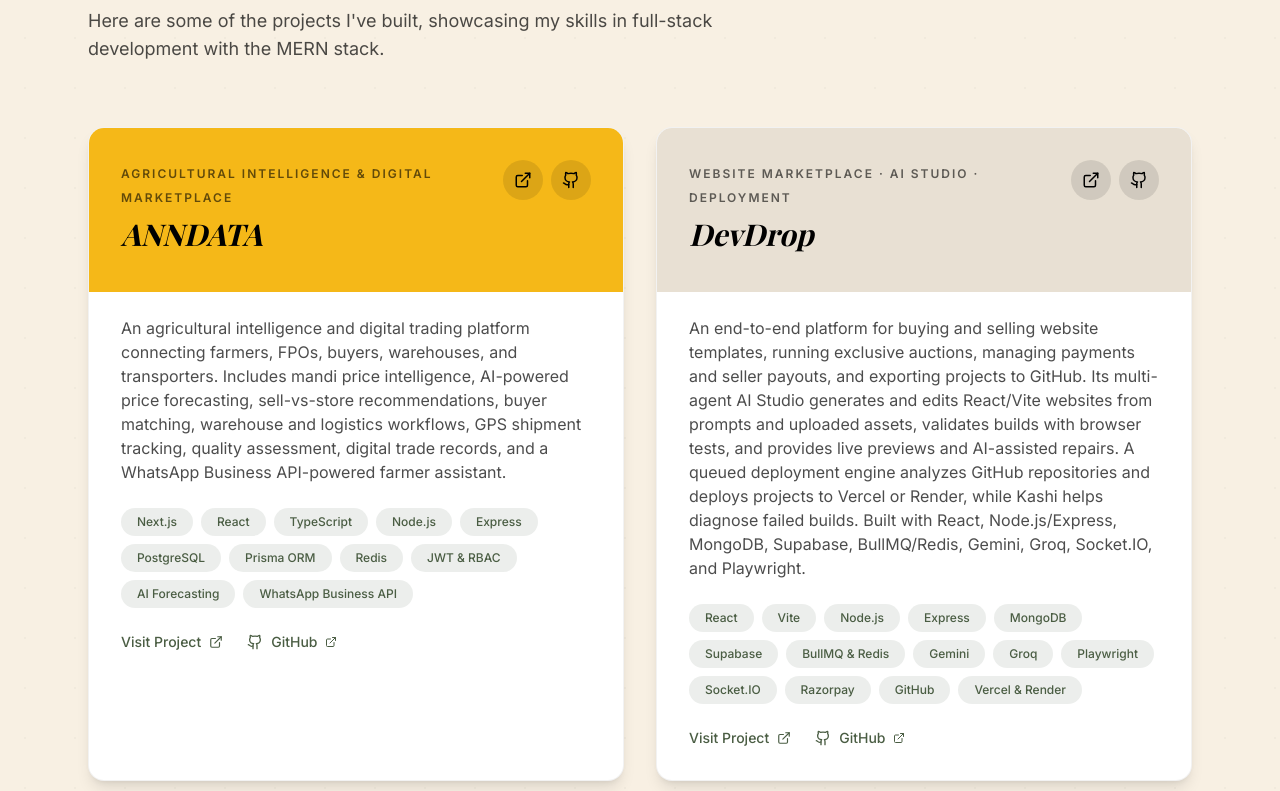
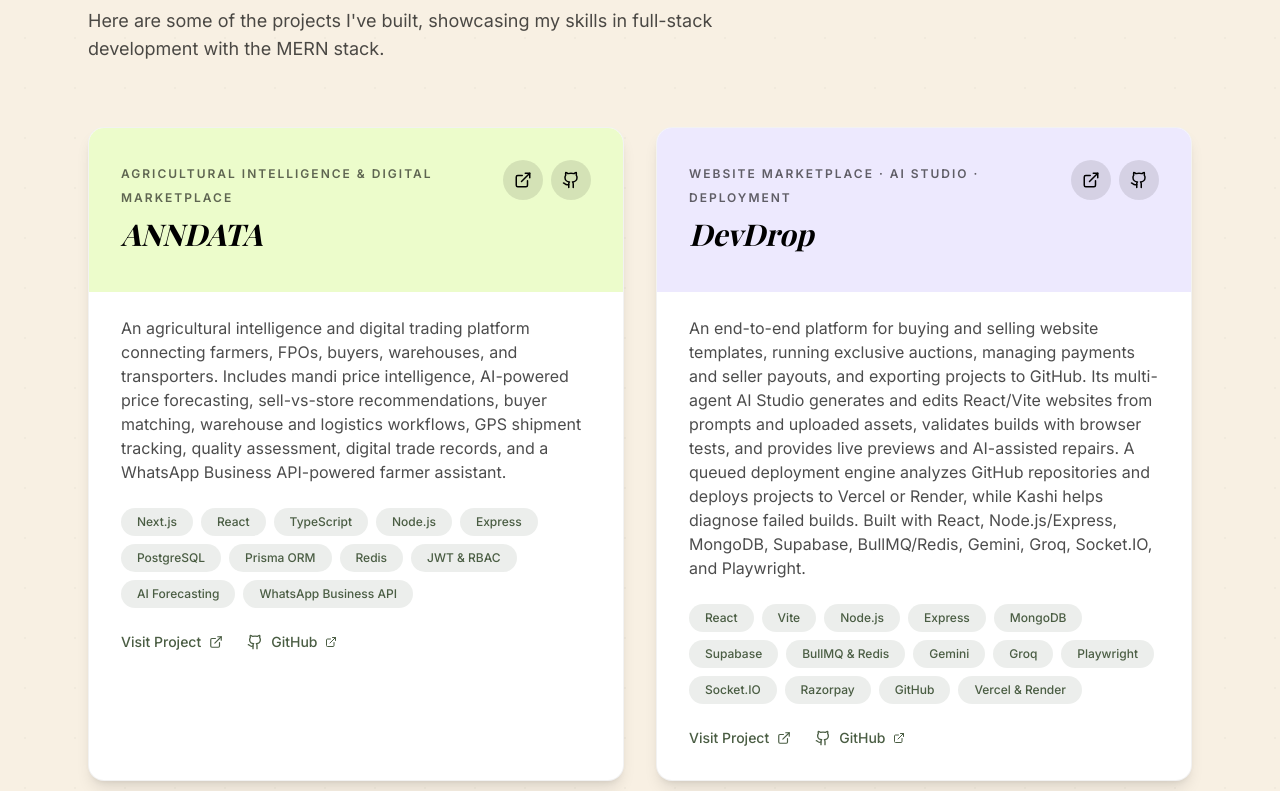
Before and after one commit to RitikPuranik/Portfolio, a React (Vite) app: page / in a window 1280 px wide. Shown: the part 3749-4540 px from the top of the page. Built offline with nearby package versions, Linux system fonts and the light colour scheme; a web font is replaced by a local one.

Commit message:
Give each project banner a distinct color

```diff
--- a/src/sections/ProjectsSection.tsx
+++ b/src/sections/ProjectsSection.tsx
@@ -16,7 +16,7 @@
     description:
       'An agricultural intelligence and digital trading platform connecting farmers, FPOs, buyers, warehouses, and transporters. Includes mandi price intelligence, AI-powered price forecasting, sell-vs-store recommendations, buyer matching, warehouse and logistics workflows, GPS shipment tracking, quality assessment, digital trade records, and a WhatsApp Business API-powered farmer assistant.',
     tags: ['Next.js', 'React', 'TypeScript', 'Node.js', 'Express', 'PostgreSQL', 'Prisma ORM', 'Redis', 'JWT & RBAC', 'AI Forecasting', 'WhatsApp Business API'],
-    color: 'bg-yellow',
+    color: 'bg-lime-100',
   },
   {
     title: 'DevDrop',
@@ -26,7 +26,7 @@
     description:
       'An end-to-end platform for buying and selling website templates, running exclusive auctions, managing payments and seller payouts, and exporting projects to GitHub. Its multi-agent AI Studio generates and edits React/Vite websites from prompts and uploaded assets, validates builds with browser tests, and provides live previews and AI-assisted repairs. A queued deployment engine analyzes GitHub repositories and deploys projects to Vercel or Render, while Kashi helps diagnose failed builds. Built with React, Node.js/Express, MongoDB, Supabase, BullMQ/Redis, Gemini, Groq, Socket.IO, and Playwright.',
     tags: ['React', 'Vite', 'Node.js', 'Express', 'MongoDB', 'Supabase', 'BullMQ & Redis', 'Gemini', 'Groq', 'Playwright', 'Socket.IO', 'Razorpay', 'GitHub', 'Vercel & Render'],
-    color: 'bg-cream-dark',
+    color: 'bg-violet-100',
   },
   {
     title: 'CodeWave Solution',
@@ -35,7 +35,7 @@
     description:
       'Developed a scalable MERN-stack platform for online and offline coding courses with responsive frontend interfaces using React.js and Tailwind CSS and designed REST APIs using Node.js and Express.js with MongoDB integration.',
     tags: ['React', 'Vite', 'Material UI', 'Tailwind CSS', 'Node.js', 'Express 5', 'MongoDB', 'Supabase', 'Google OAuth', 'AI Chatbot', 'Socket.IO'],
-    color: 'bg-yellow',
+    color: 'bg-sky-100',
   },
   {
     title: 'FoodGram',
@@ -45,7 +45,7 @@
     description:
       'Developed a full-stack MERN social media application dedicated to helping foodies discover local food vendors through engaging visual content. Built reels, follow systems, saved posts, and comments with secure JWT-based authentication for distinct user and vendor profiles, plus Framer Motion, Tailwind CSS, and ImageKit-backed media uploads.',
     tags: ['React 19', 'Vite', 'React Router', 'Tailwind CSS', 'Framer Motion', 'Node.js', 'Express 5', 'MongoDB & Mongoose', 'JWT Auth', 'ImageKit', 'Multer'],
-    color: 'bg-taupe',
+    color: 'bg-rose-100',
   },
 ];
 
```
